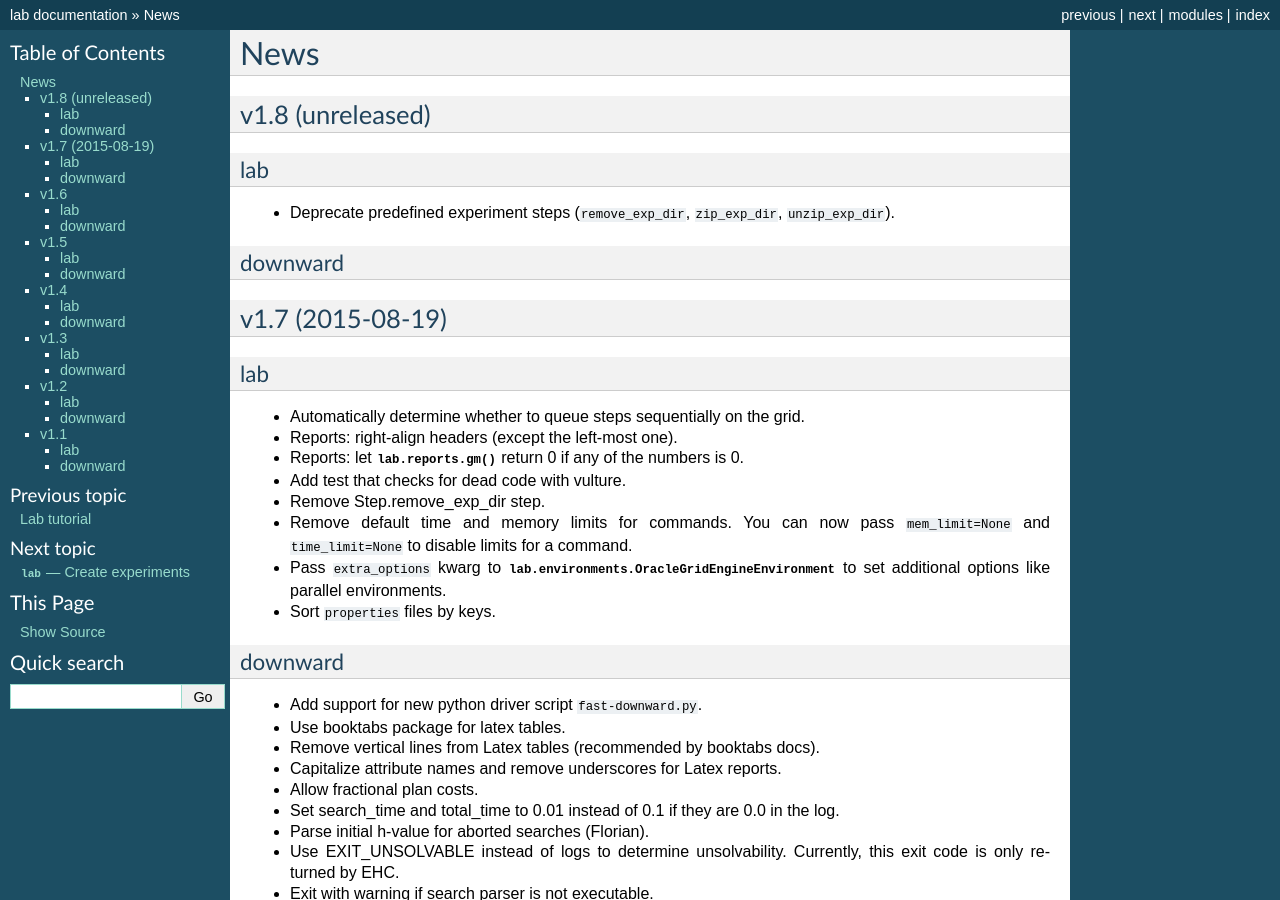
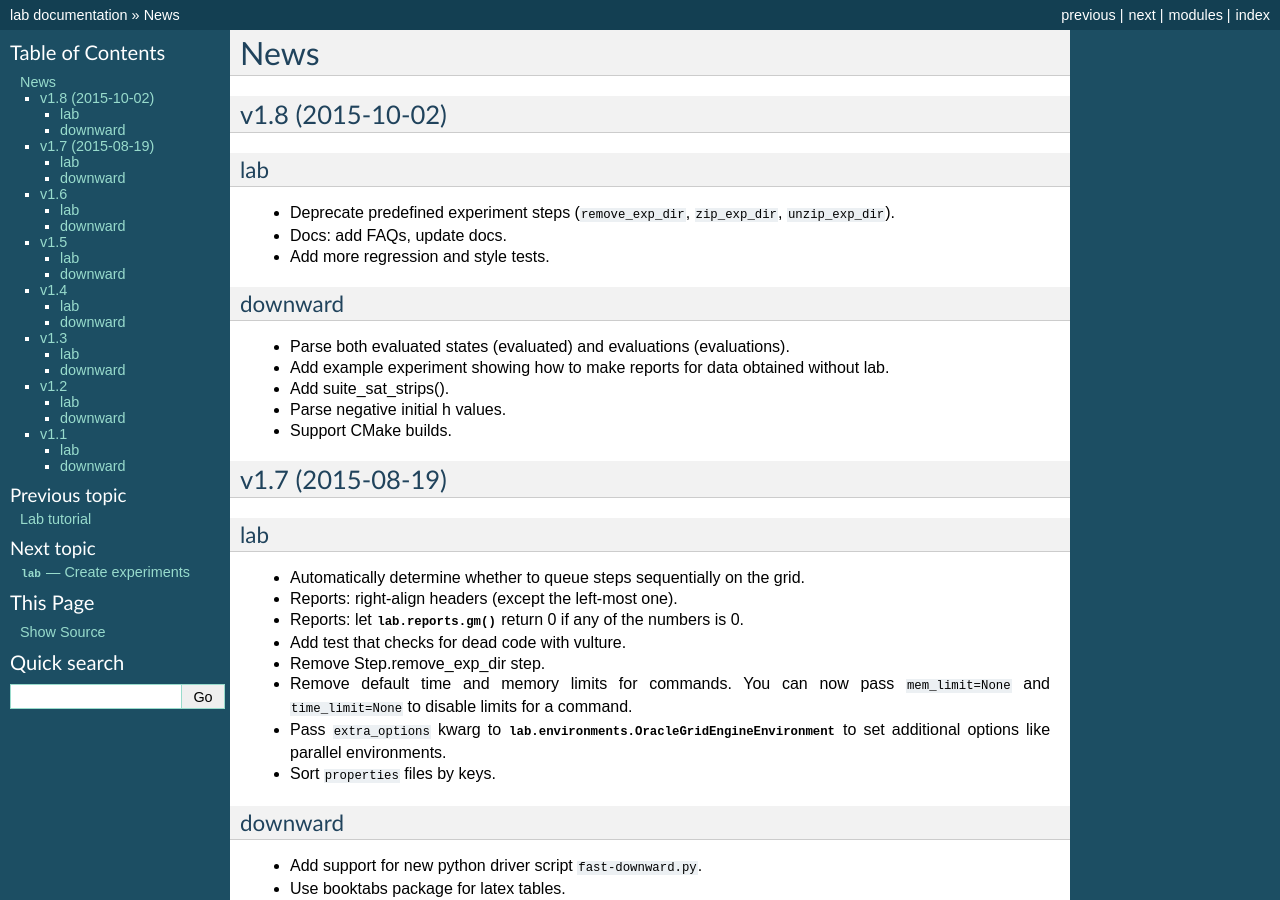
Before and after one commit to aibasel/lab, a Sphinx documentation site: the page built from docs/news.rst, in a window 1280 px wide and 900 px high. Built offline with Sphinx 7.4.7, drawn with Linux system fonts in a browser that asks for light colours.

Commit message:
update news for v1.8

```diff
--- a/docs/news.rst
+++ b/docs/news.rst
@@ -1,17 +1,23 @@
 News
 ====
 
-v1.8 (unreleased)
+v1.8 (2015-10-02)
 -----------------
 
 lab
 ^^^
 * Deprecate predefined experiment steps (``remove_exp_dir``,
   ``zip_exp_dir``, ``unzip_exp_dir``).
+* Docs: add FAQs, update docs.
+* Add more regression and style tests.
 
 downward
 ^^^^^^^^
-
+* Parse both evaluated states (evaluated) and evaluations (evaluations).
+* Add example experiment showing how to make reports for data obtained without lab.
+* Add suite_sat_strips().
+* Parse negative initial h values.
+* Support CMake builds.
 
 
 v1.7 (2015-08-19)
```
